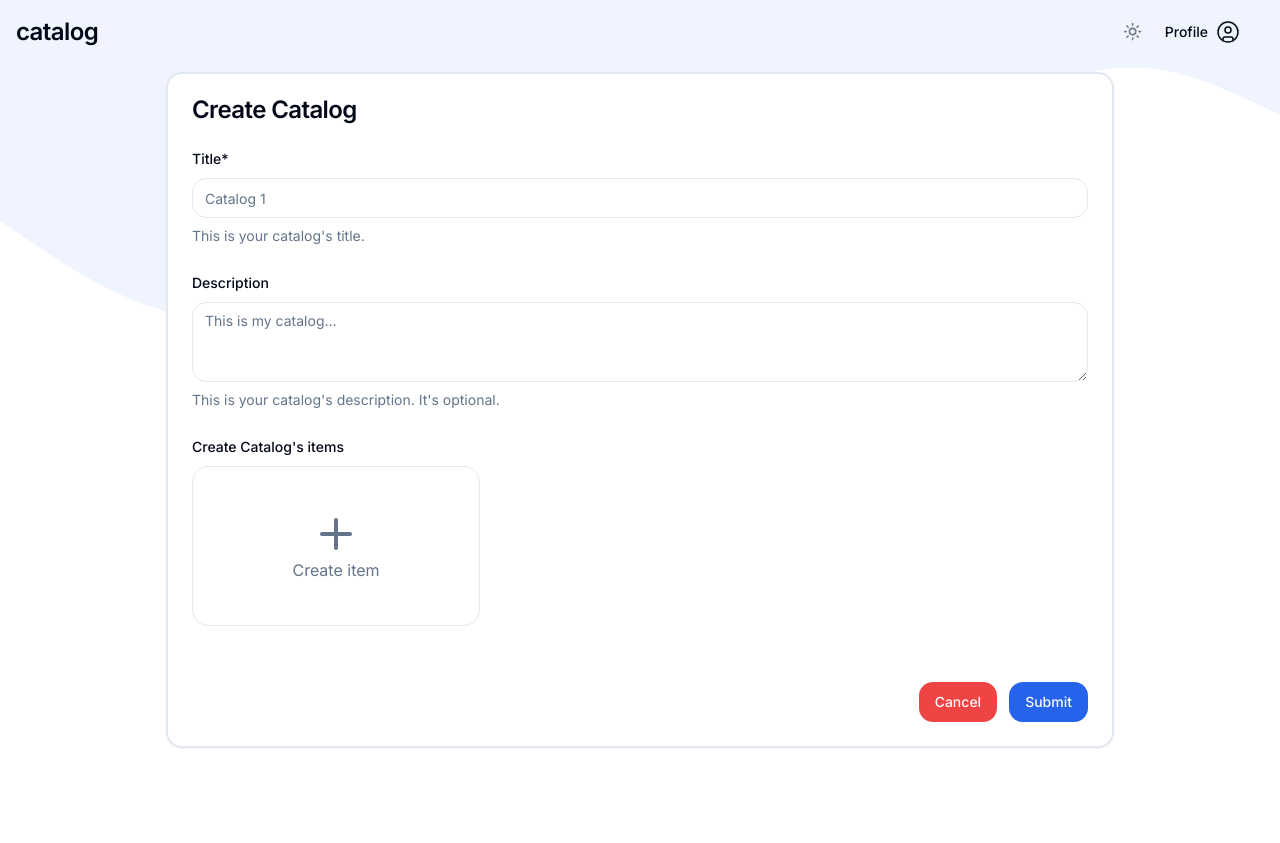
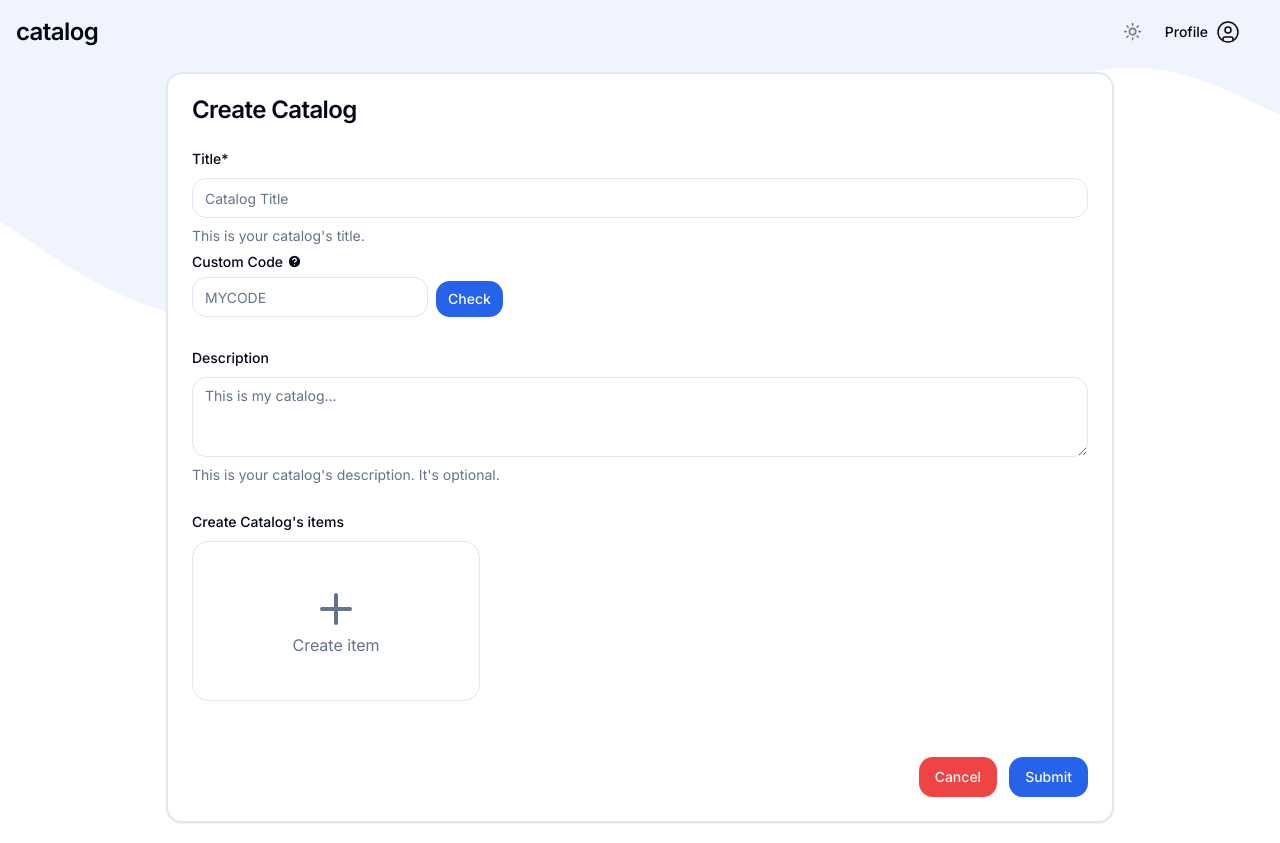
Before and after one commit to xiliumz/catalog-nextjs, a Next.js app: page /edit/1 in a window 1280 px wide. Before the commit the page ends 800 px from the top, so only its background shows below. Built offline with nearby package versions, Linux system fonts and the light colour scheme; what tailwindcss-animated would draw is missing.

Commit message:
Add: customToken field

```diff
--- a/package.json
+++ b/package.json
@@ -19,6 +19,7 @@
     "@radix-ui/react-separator": "^1.0.3",
     "@radix-ui/react-slot": "^1.0.2",
     "@radix-ui/react-toast": "^1.1.5",
+    "@radix-ui/react-tooltip": "^1.0.7",
     "class-variance-authority": "^0.7.0",
     "clsx": "^2.1.0",
     "cmdk": "^0.2.0",
--- a/src/components/create-catalog/catalog-form.tsx
+++ b/src/components/create-catalog/catalog-form.tsx
@@ -1,5 +1,5 @@
 'use client';
-import { Plus } from 'lucide-react';
+import { HelpCircle, Plus } from 'lucide-react';
 import { HTMLAttributes, useState } from 'react';
 import { FieldValues, UseFieldArrayRemove, UseFormRegister, useFieldArray, useForm } from 'react-hook-form';
 import { Button } from '../ui/button';
@@ -13,6 +13,8 @@ import { useToast } from '../ui/use-toast';
 import { getFileExt, renameFile } from '@/lib/utils';
 import { useRouter } from 'next/navigation';
 import { catalogProps } from '../dashboard/catalogs-container';
+import { Tooltip, TooltipContent, TooltipProvider, TooltipTrigger } from '../ui/tooltip';
+import useToken from '@/hooks/use-token';
 
 interface itemProps extends Omit<catalogProps, 'id'> {
   id: number | string;
@@ -22,6 +24,7 @@ interface itemProps extends Omit<catalogProps, 'id'> {
 export interface CatalogFormData extends FieldValues {
   title: string;
   description?: string;
+  customToken?: string;
   items: itemProps[];
 }
 
@@ -29,10 +32,12 @@ export default function CreateForm() {
   // 1. Define your form.
   const { toast } = useToast();
   const router = useRouter();
+  const user = useToken('id');
 
   const form = useForm<CatalogFormData>({
     defaultValues: {
       title: '',
+      customToken: '',
       description: '',
       items: [],
     },
@@ -53,6 +58,7 @@ export default function CreateForm() {
     if (token) myHeader.append('Authorization', token);
     formData.append('title', values.title);
     if (values.description) formData.append('desc', values.description);
+    if (values.customToken) formData.append('customToken', values.customToken);
     if (isItemsExists) {
       formData.append(
         'items',
@@ -108,14 +114,53 @@ export default function CreateForm() {
                 <FormItem>
                   <FormLabel>Title*</FormLabel>
                   <FormControl>
-                    <Input data-test='container-title-input' required placeholder='Catalog 1' {...field} />
+                    <Input data-test='container-title-input' required placeholder='Catalog Title' {...field} />
                   </FormControl>
                   <FormDescription>This is your catalog's title.</FormDescription>
                   <FormMessage />
                 </FormItem>
               )}
             />
-            <br />
+            <div className='flex items-end w-fit flex-wrap gap-2 mt-2'>
+              <FormField
+                control={form.control}
+                name='customToken'
+                render={({ field }) => (
+                  <FormItem>
+                    <div className='flex items-end gap-1'>
+                      <FormLabel>Custom Code</FormLabel>
+                      <TooltipProvider delayDuration={400}>
+                        <Tooltip>
+                          <TooltipTrigger asChild>
+                            <HelpCircle className='fill-foreground text-background' size={15} />
+                          </TooltipTrigger>
+                          <TooltipContent>
+                            <p>This is your custom code that you can share. This will be like</p>
+                          </TooltipContent>
+                        </Tooltip>
+                      </TooltipProvider>
+                    </div>
+                    <FormControl>
+                      <Input
+                        className='w-fit'
+                        data-test='container-title-input'
+                        required
+                        placeholder='MYCODE'
+                        {...field}
+                      />
+                    </FormControl>
+                    <FormMessage />
+                  </FormItem>
+                )}
+              />
+              <Button type='button' size={'sm'}>
+                Check
+              </Button>
+            </div>
+            <p className='text-sm font-medium leading-none text-muted-foreground my-1 ml-2'>
+              {form.watch('customToken') ? `Custom Code: ${user}/${form.watch('customToken')}` : ''}
+            </p>
+
             <FormField
               control={form.control}
               name='description'
--- a/src/components/dashboard/catalogs-container.tsx
+++ b/src/components/dashboard/catalogs-container.tsx
@@ -21,6 +21,7 @@ export interface catalogContainerProps {
   id: string;
   title: string;
   desc?: string;
+  custom_code?: string;
   catalogs: catalogProps[];
 }
 
--- a/src/components/edit-catalog/EditForm.tsx
+++ b/src/components/edit-catalog/EditForm.tsx
@@ -14,17 +14,23 @@ import { CardContent, CardFooter } from '../ui/card';
 import { Input } from '../ui/input';
 import { Textarea } from '../ui/textarea';
 import { Button } from '../ui/button';
+import { Tooltip, TooltipContent, TooltipProvider, TooltipTrigger } from '../ui/tooltip';
+import { HelpCircle } from 'lucide-react';
+import useToken from '@/hooks/use-token';
 
 export default function EditForm({ catalog, catalogId }: { catalog?: catalogContainerProps; catalogId: string }) {
   // 1. Define your form.
   const { toast } = useToast();
   const router = useRouter();
+  const user = useToken('id');
 
+  // TODO: add custom_catalog
   const form = useForm<CatalogFormData>({
     defaultValues: {
       title: catalog?.title,
-      description: catalog?.desc,
+      description: catalog?.desc || '',
       items: catalog?.catalogs,
+      customToken: catalog?.custom_code,
     },
   });
 
@@ -43,6 +49,7 @@ export default function EditForm({ catalog, catalogId }: { catalog?: catalogCont
     if (token) myHeader.append('Authorization', token);
     formData.append('title', values.title);
     if (values.description) formData.append('desc', values.description);
+    if (values.customToken) formData.append('customToken', values.customToken);
     if (isItemsExists) {
       formData.append(
         'items',
@@ -98,13 +105,52 @@ export default function EditForm({ catalog, catalogId }: { catalog?: catalogCont
                 <FormItem>
                   <FormLabel>Title*</FormLabel>
                   <FormControl>
-                    <Input data-test='container-title-input' required placeholder='Catalog 1' {...field} />
+                    <Input data-test='container-title-input' required placeholder='Catalog Title' {...field} />
                   </FormControl>
                   <FormDescription>This is your catalog's title.</FormDescription>
                   <FormMessage />
                 </FormItem>
               )}
             />
+            <div className='flex items-end w-fit flex-wrap gap-2 mt-2'>
+              <FormField
+                control={form.control}
+                name='customToken'
+                render={({ field }) => (
+                  <FormItem>
+                    <div className='flex items-end gap-1'>
+                      <FormLabel>Custom Code</FormLabel>
+                      <TooltipProvider delayDuration={400}>
+                        <Tooltip>
+                          <TooltipTrigger asChild>
+                            <HelpCircle className='fill-foreground text-background' size={15} />
+                          </TooltipTrigger>
+                          <TooltipContent>
+                            <p>This is your custom code that you can share. This will be like</p>
+                          </TooltipContent>
+                        </Tooltip>
+                      </TooltipProvider>
+                    </div>
+                    <FormControl>
+                      <Input
+                        className='w-fit'
+                        data-test='container-title-input'
+                        required
+                        placeholder='MYCODE'
+                        {...field}
+                      />
+                    </FormControl>
+                    <FormMessage />
+                  </FormItem>
+                )}
+              />
+              <Button type='button' size={'sm'}>
+                Check
+              </Button>
+            </div>
+            <p className='text-sm font-medium leading-none text-muted-foreground my-1 ml-2'>
+              {form.watch('customToken') ? `Custom Code: ${user}/${form.watch('customToken')}` : ''}
+            </p>
             <br />
             <FormField
               control={form.control}
--- a/src/components/ui/container.tsx
+++ b/src/components/ui/container.tsx
@@ -2,7 +2,7 @@ import { cn } from '@/lib/utils';
 import { VariantProps, cva } from 'class-variance-authority';
 import React, { HTMLAttributes } from 'react';
 
-const containerVariants = cva('px-4 md:px-8 w-full mx-auto w-full', {
+const containerVariants = cva('md:px-8 w-full mx-auto w-full', {
   variants: {
     size: {
       xxl: 'xxl:w-[1536px]',
--- /dev/null
+++ b/src/components/ui/tooltip.tsx
@@ -0,0 +1,30 @@
+"use client"
+
+import * as React from "react"
+import * as TooltipPrimitive from "@radix-ui/react-tooltip"
+
+import { cn } from "@/lib/utils"
+
+const TooltipProvider = TooltipPrimitive.Provider
+
+const Tooltip = TooltipPrimitive.Root
+
+const TooltipTrigger = TooltipPrimitive.Trigger
+
+const TooltipContent = React.forwardRef<
+  React.ElementRef<typeof TooltipPrimitive.Content>,
+  React.ComponentPropsWithoutRef<typeof TooltipPrimitive.Content>
+>(({ className, sideOffset = 4, ...props }, ref) => (
+  <TooltipPrimitive.Content
+    ref={ref}
+    sideOffset={sideOffset}
+    className={cn(
+      "z-50 overflow-hidden rounded-md border bg-popover px-3 py-1.5 text-sm text-popover-foreground shadow-md animate-in fade-in-0 zoom-in-95 data-[state=closed]:animate-out data-[state=closed]:fade-out-0 data-[state=closed]:zoom-out-95 data-[side=bottom]:slide-in-from-top-2 data-[side=left]:slide-in-from-right-2 data-[side=right]:slide-in-from-left-2 data-[side=top]:slide-in-from-bottom-2",
+      className
+    )}
+    {...props}
+  />
+))
+TooltipContent.displayName = TooltipPrimitive.Content.displayName
+
+export { Tooltip, TooltipTrigger, TooltipContent, TooltipProvider }
--- /dev/null
+++ b/src/hooks/use-token.tsx
@@ -0,0 +1,19 @@
+import { sessionProps } from '@/components/dashboard/catalogs-container';
+import Cookies from 'js-cookie';
+import { jwtDecode } from 'jwt-decode';
+import { useEffect, useState } from 'react';
+
+export default function useToken(value?: keyof sessionProps) {
+  const [token, setToken] = useState<sessionProps>();
+
+  useEffect(() => {
+    const token = Cookies.get('session');
+    if (!token) return;
+
+    const decoded = jwtDecode<sessionProps>(token);
+    setToken(decoded);
+  }, []);
+  if (!token) return null;
+  if (value) return token[value];
+  return token;
+}
```
Also changed, not shown: 1 other file (tests, documents, lock files or other folders).
